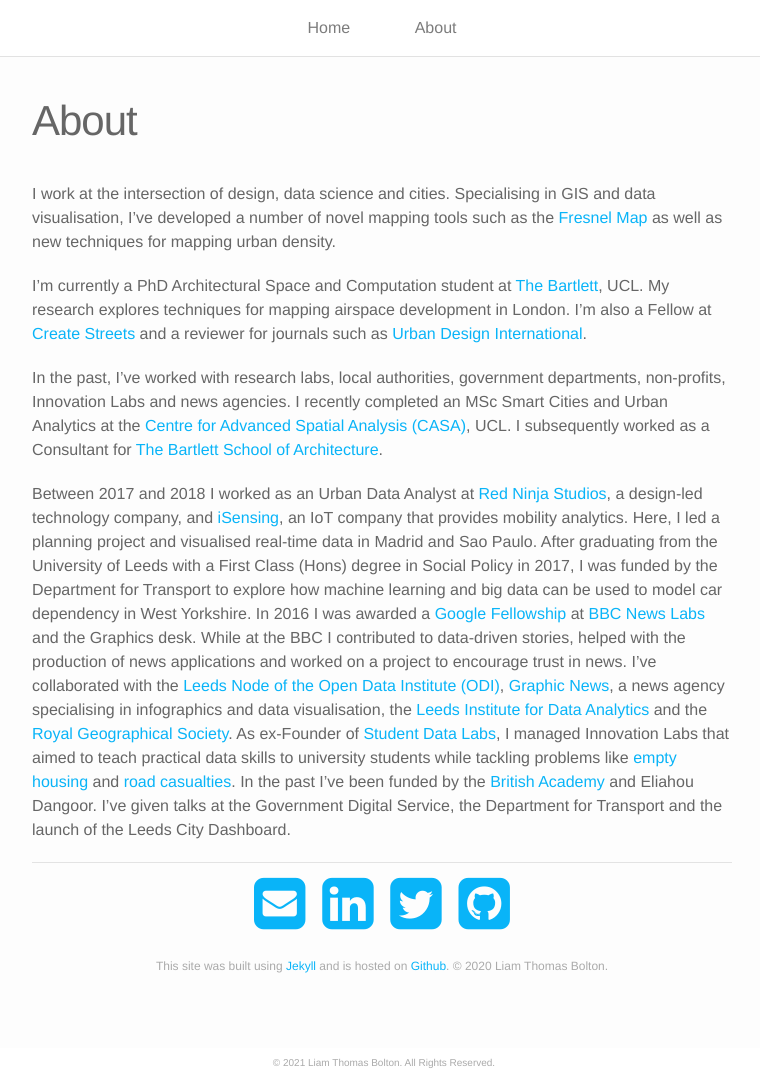
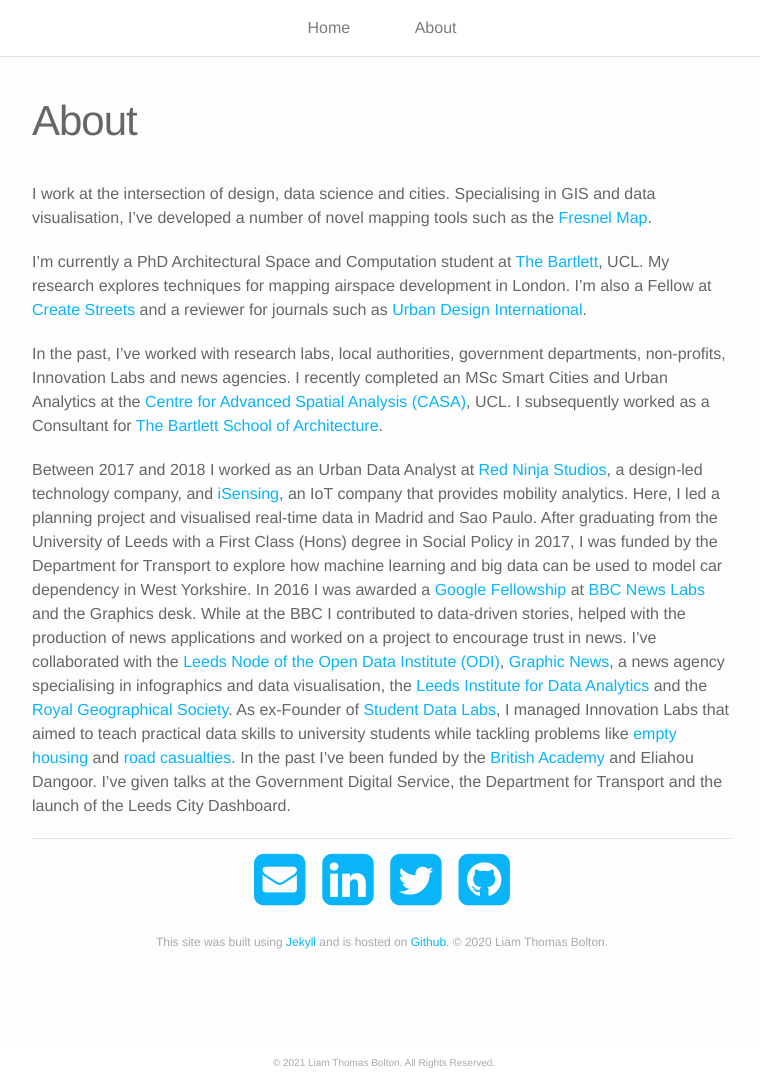
Before and after one commit to lbuk/portfolio-website, a Jekyll site: the page built from about.md, in a window 1280 px wide and 1078 px high. Shown: the whole window, without its empty margins (258-1018 px from the left). Built offline with Jekyll 4.4.1, drawn with Linux system fonts in a browser that asks for light colours; nearby versions of some CDN libraries.

Commit message:
Update about.md

```diff
--- a/about.md
+++ b/about.md
@@ -4,7 +4,7 @@
 permalink: /about/
 ---
 
-I work at the intersection of design, data science and cities. Specialising in GIS and data visualisation, I've developed a number of novel mapping tools such as the <a href="https://www.liamthomasbolton.com/portfolio/FresnelMap/">Fresnel Map</a> as well as new techniques for mapping urban density.
+I work at the intersection of design, data science and cities. Specialising in GIS and data visualisation, I've developed a number of novel mapping tools such as the <a href="https://www.liamthomasbolton.com/portfolio/FresnelMap/">Fresnel Map</a>.
 
 I'm currently a PhD Architectural Space and Computation student at <a href="https://www.ucl.ac.uk/bartlett/">The Bartlett</a>, UCL. My research explores techniques for mapping airspace development in London. I'm also a Fellow at <a href="http://www.createstreets.com/">Create Streets</a> and a reviewer for journals such as <a href="https://www.palgrave.com/gb/journal/41289">Urban Design International</a>.
 
```
